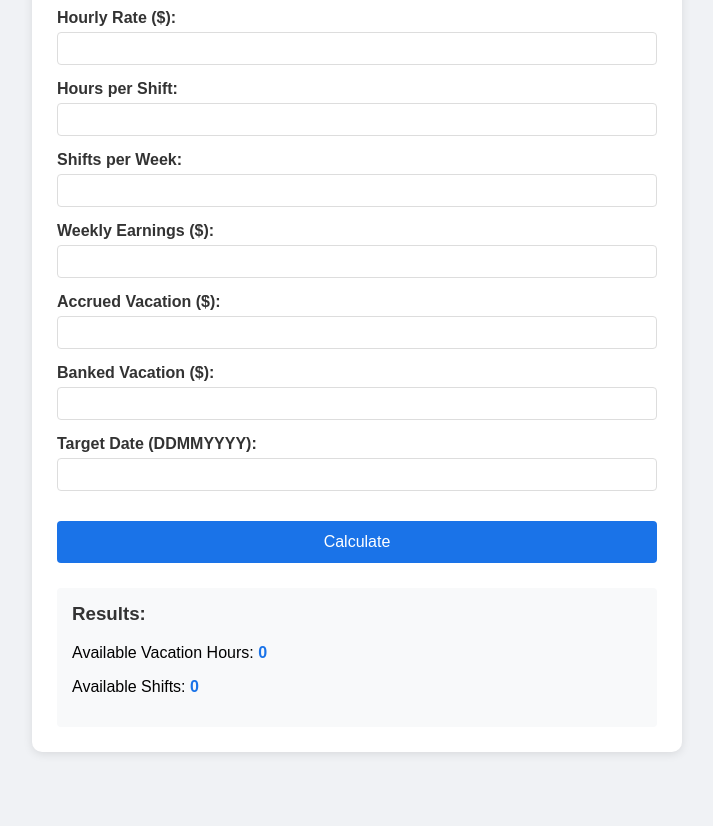
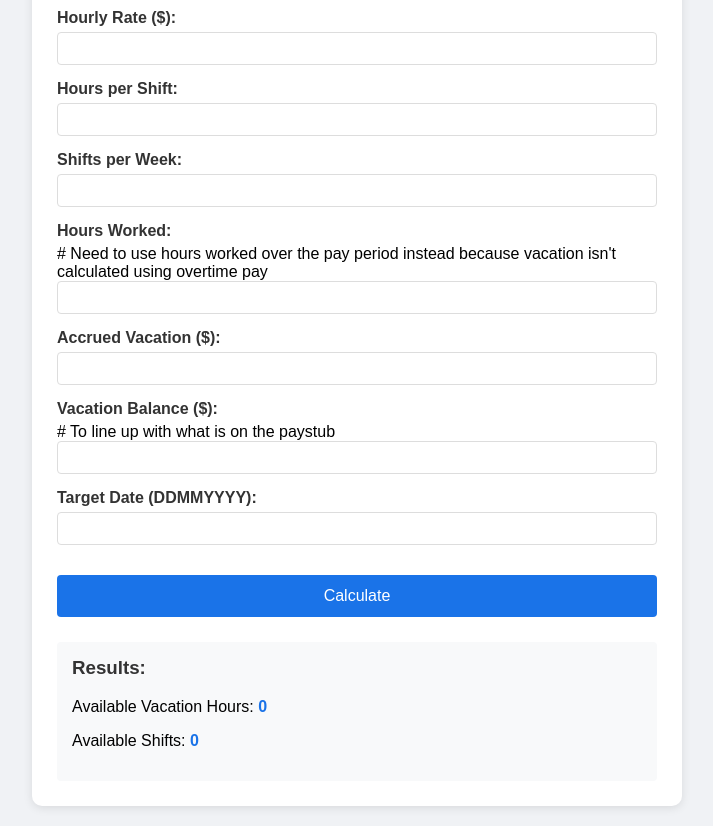
Before and after one commit to dhruvdhawan/Vacay-Calc, a plain HTML site: page Website/index.html in a window 1280 px wide. Shown: the part 124-950 px from the top of the page, without its empty margins (283-996 px from the left). Before the commit the page ends 896 px from the top, so only its background shows below. Drawn offline with Linux system fonts and the light colour scheme.

Commit message:
Update index.html
Changed some of the titles:
Banked Vacation -> Vacation Balance to line up with the paystubs
Earnings -> Hours Worked because vacation is not calculated using overtime pay so someone who did overtime will get the wrong calculation

A checkbox will need to be added for night shifts.

There is a shift differential for working weekends that I'm thinking of a way to work in.

```diff
--- a/Website/index.html
+++ b/Website/index.html
@@ -26,7 +26,8 @@
         </div>
 
         <div class="input-group">
-            <label>Weekly Earnings ($):</label>
+            <label>Hours Worked:</label>
+            # Need to use hours worked over the pay period instead because vacation isn't calculated using overtime pay
             <input type="number" id="earnings" step="0.01">
         </div>
 
@@ -36,7 +37,8 @@
         </div>
 
         <div class="input-group">
-            <label>Banked Vacation ($):</label>
+            <label>Vacation Balance ($):</label>
+            # To line up with what is on the paystub
             <input type="number" id="banked" step="0.01">
         </div>
 
```
